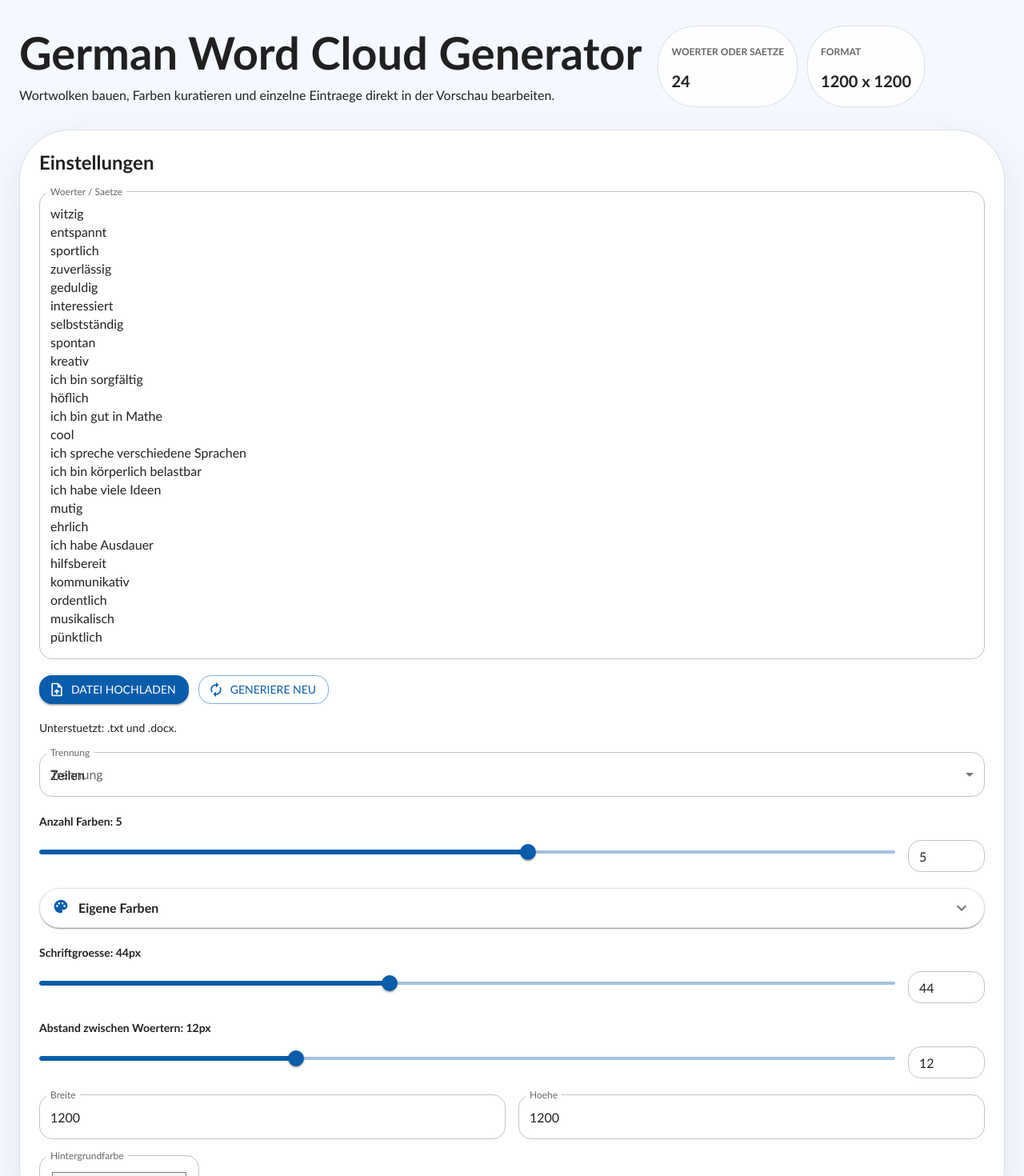
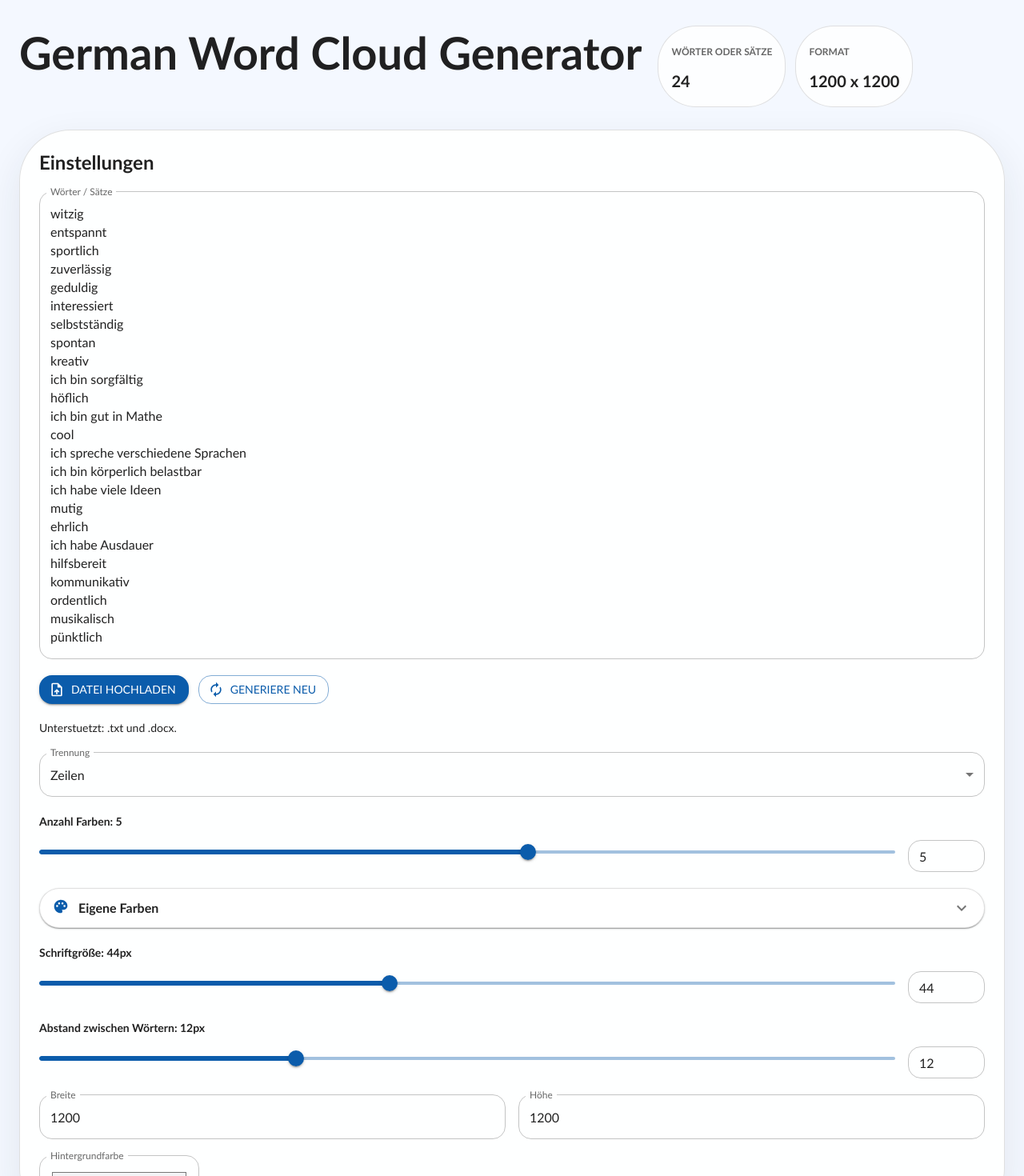
Before and after one commit to IvoLeist/word-cloud-generator, a React (Vite) app: page / in a window 1280 px wide. Shown: the top 1470 px of the page at 80% size. Built offline with nearby package versions, Linux system fonts and the light colour scheme.

Commit message:
fix: correct German text and improve labels in UI components

```diff
--- a/src/components/HeaderSummary.jsx
+++ b/src/components/HeaderSummary.jsx
@@ -36,14 +36,10 @@ export default function HeaderSummary({ wordCount, canvasWidth, canvasHeight })
         <Typography variant="h2" sx={{ fontSize: { xs: "2.5rem", md: "3.5rem" }, fontWeight: 800 }}>
           German Word Cloud Generator
         </Typography>
-        <Typography variant="body1" color="text.secondary" sx={{ maxWidth: 720 }}>
-          Wortwolken bauen, Farben kuratieren und einzelne Eintraege direkt in der Vorschau
-          bearbeiten.
-        </Typography>
       </Stack>
 
       <Stack direction={{ xs: "column", sm: "row" }} spacing={1.5} sx={{ minWidth: { lg: 360 } }}>
-        <SummaryCard label="Woerter oder Saetze" value={wordCount} />
+        <SummaryCard label="Wörter oder Sätze" value={wordCount} />
         <SummaryCard label="Format" value={`${canvasWidth} x ${canvasHeight}`} />
       </Stack>
     </Stack>
--- a/src/components/PreviewPanel.jsx
+++ b/src/components/PreviewPanel.jsx
@@ -181,7 +181,7 @@ export default function PreviewPanel({
               <CardContent sx={{ "&:last-child": { pb: 2 } }}>
                 <Stack spacing={2}>
                   <Typography variant="subtitle1" sx={{ fontWeight: 700 }}>
-                    Aendere Text und Farbe
+                    Ändere Text und Farbe
                   </Typography>
 
                   <TextField label="Text" value={activeWord.text} onChange={handleTextChange} />
@@ -214,7 +214,7 @@ export default function PreviewPanel({
 
                   <Stack direction={{ xs: "column", sm: "row" }} spacing={1.5}>
                     <Button variant="outlined" onClick={() => colorInputRef.current?.click()}>
-                      Eigene Farbe waehlen
+                      Eigene Farbe wählen
                     </Button>
                   </Stack>
                 </Stack>
--- a/src/components/SettingsPanel.jsx
+++ b/src/components/SettingsPanel.jsx
@@ -87,12 +87,12 @@ export default function SettingsPanel({
       </Typography>
 
       <TextField
-        label="Woerter / Saetze"
+        label="Wörter / Sätze"
         multiline
         minRows={10}
         value={inputText}
         onChange={(event) => onInputTextChange(event.target.value)}
-        placeholder="Eintraege mit der gewaehlten Trennung eingeben"
+        placeholder="Wörter oder Sätze hier eingeben, z. B. durch Zeilenumbruch, Komma oder Semikolon getrennt (je nach Einstellung)"
       />
 
       <Stack direction={{ xs: "column", sm: "row" }} spacing={1.5}>
@@ -122,7 +122,6 @@ export default function SettingsPanel({
       {error && <Alert severity="error">{error}</Alert>}
 
       <FormControl fullWidth>
-        <InputLabel id="split-mode-label">Trennung</InputLabel>
         <TextField
           select
           labelId="split-mode-label"
@@ -249,7 +248,7 @@ export default function SettingsPanel({
 
       <SliderField
         id="font-size"
-        label="Schriftgroesse"
+        label="Schriftgröße"
         min={8}
         max={96}
         value={fontSize}
@@ -259,7 +258,7 @@ export default function SettingsPanel({
 
       <SliderField
         id="gap"
-        label="Abstand zwischen Woertern"
+        label="Abstand zwischen Wörtern"
         min={0}
         max={40}
         value={gap}
@@ -277,7 +276,7 @@ export default function SettingsPanel({
         />
         <TextField
           fullWidth
-          label="Hoehe"
+          label="Höhe"
           type="number"
           value={canvasHeight}
           onChange={(event) => onCanvasHeightChange(event.target.value)}
```
